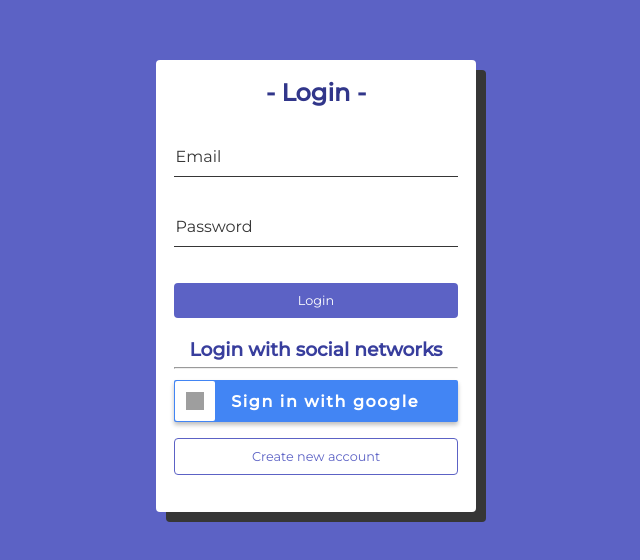
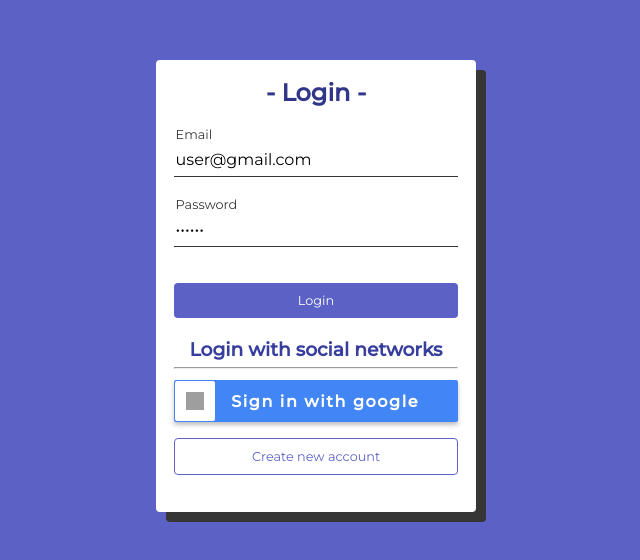
Before and after one commit to jacintoaczz/journal-app, a React (Create React App) app: page /auth/login in a window 1280 px wide. Shown: the part 114-674 px from the top of the page, without its empty margins (324-964 px from the left). Built offline with nearby package versions, Linux system fonts and the light colour scheme; grey boxes are pictures that could not be loaded.

Commit message:
Implementando el custom hook - Tambien se hizo un ejemplo de un dispatch

```diff
--- a/src/components/auth/pages/LoginPage.jsx
+++ b/src/components/auth/pages/LoginPage.jsx
@@ -1,17 +1,37 @@
 import { Link } from "react-router-dom";
+import { useDispatch } from "react-redux";
+
+import { useForm } from "../../../hooks/useForm";
+import { login } from "../../../app/store/features/auth/actions/auth";
 
 export const LoginPage = () => {
+  const dispatch = useDispatch();
+
+  const [inputValues, handleInputChange] = useForm({
+    email: "user@gmail.com",
+    password: "123456",
+  });
+
+  const { email, password } = inputValues;
+
+  const handleSubmit = (e) => {
+    e.preventDefault();
+    dispatch(login(123456, "Jacinto"));
+  };
+
   return (
     <>
       <h2 className="auth__title">- Login -</h2>
 
-      <form>
+      <form onSubmit={handleSubmit}>
         <div className="form-group">
           <input
             type="text"
             name="email"
             className="auth__input"
             required={true}
+            value={email}
+            onChange={handleInputChange}
           />
 
           <label htmlFor="input" className="control-label">
@@ -26,6 +46,8 @@
             name="password"
             className="auth__input"
             required={true}
+            value={password}
+            onChange={handleInputChange}
           />
 
           <label htmlFor="input" className="control-label">
```
